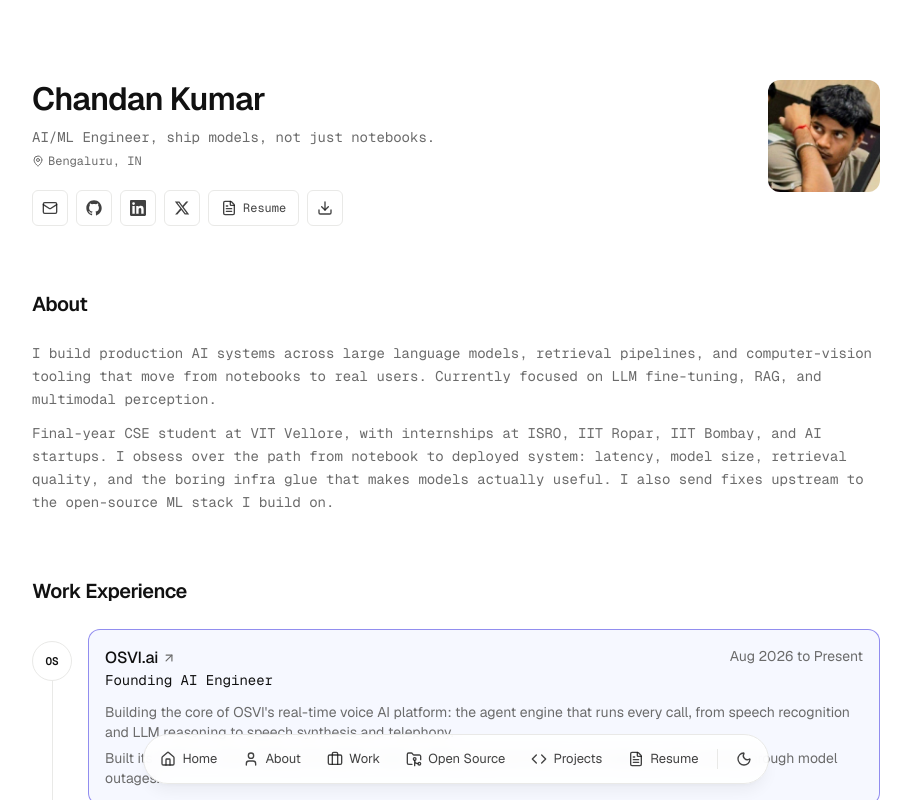
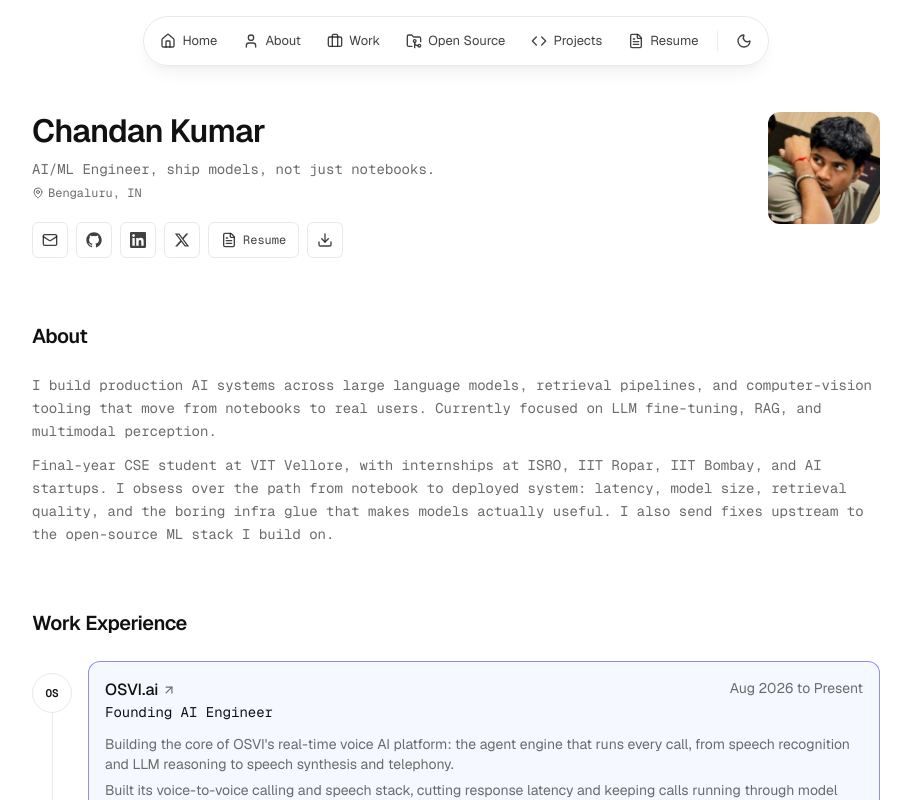
Before and after one commit to modelpath-dev/cml-codes, a Next.js app: page / in a window 1280 px wide. Shown: the top 800 px of the page, without its empty margins (184-1095 px from the left). Built offline with nearby package versions, Linux system fonts and the light colour scheme.

Commit message:
move section navigation bar to the top

```diff
--- a/src/app/globals.css
+++ b/src/app/globals.css
@@ -72,7 +72,7 @@
 
 html {
   scroll-behavior: smooth;
-  scroll-padding-top: 2rem;
+  scroll-padding-top: 5rem;
 }
 
 body {
--- a/src/components/Dock.tsx
+++ b/src/components/Dock.tsx
@@ -37,7 +37,7 @@ export default function Dock() {
   return (
     <nav
       aria-label="Sections"
-      className="fixed inset-x-0 bottom-4 z-50 mx-auto flex w-fit max-w-[calc(100%-2rem)] items-center gap-0.5 rounded-full border border-border bg-background/90 p-1 shadow-lg shadow-black/5 backdrop-blur"
+      className="fixed inset-x-0 top-4 z-50 mx-auto flex w-fit max-w-[calc(100%-2rem)] items-center gap-0.5 rounded-full border border-border bg-background/90 p-1 shadow-lg shadow-black/5 backdrop-blur"
     >
       {items.map(({ href, label, Icon }) => (
         <a
--- a/src/components/Footer.tsx
+++ b/src/components/Footer.tsx
@@ -3,7 +3,7 @@ import oss from "@/lib/oss.json";
 
 export default function Footer() {
   return (
-    <footer className="mt-24 pb-28">
+    <footer className="mt-24 pb-12">
       <p
         aria-hidden
         className="select-none text-center text-[clamp(2.5rem,11vw,6.5rem)] font-semibold leading-none tracking-tighter text-foreground/[0.06]"
--- a/src/components/Header.tsx
+++ b/src/components/Header.tsx
@@ -14,7 +14,7 @@ const links = [
 
 export default function Header() {
   return (
-    <header id="top" className="flex items-start justify-between gap-6 pt-16 md:pt-20">
+    <header id="top" className="flex items-start justify-between gap-6 pt-24 md:pt-28">
       <div className="min-w-0">
         <h1 className="text-3xl font-semibold tracking-tight md:text-[2rem]">{profile.name}</h1>
         <p className="mt-2 max-w-md font-mono text-sm leading-relaxed text-muted">
```
Also changed, not shown: 1 other file (tests, documents, lock files or other folders).
